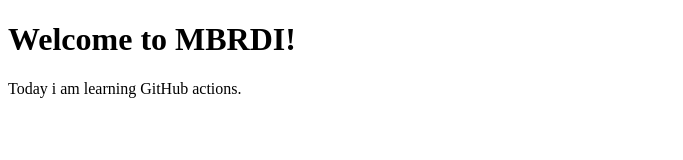
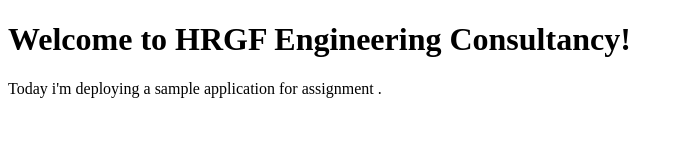
Before and after one commit to aswarda/sample-app, a plain HTML site: page index.html in a window 1280 px wide. Shown: the whole page, without its empty margins (0-683 px from the left). Drawn offline with Linux system fonts and the light colour scheme.

Commit message:
updated code

```diff
--- a/index.html
+++ b/index.html
@@ -4,7 +4,7 @@
     <title>My Custom Nginx Page</title>
 </head>
 <body>
-    <h1>Welcome to MBRDI!</h1>
-    <p> Today i am learning GitHub actions.</p>
+    <h1>Welcome to HRGF Engineering Consultancy!</h1>
+    <p> Today i'm deploying a sample application for assignment .</p>
 </body>
 </html>
```
Also changed, not shown: 4 other files.
